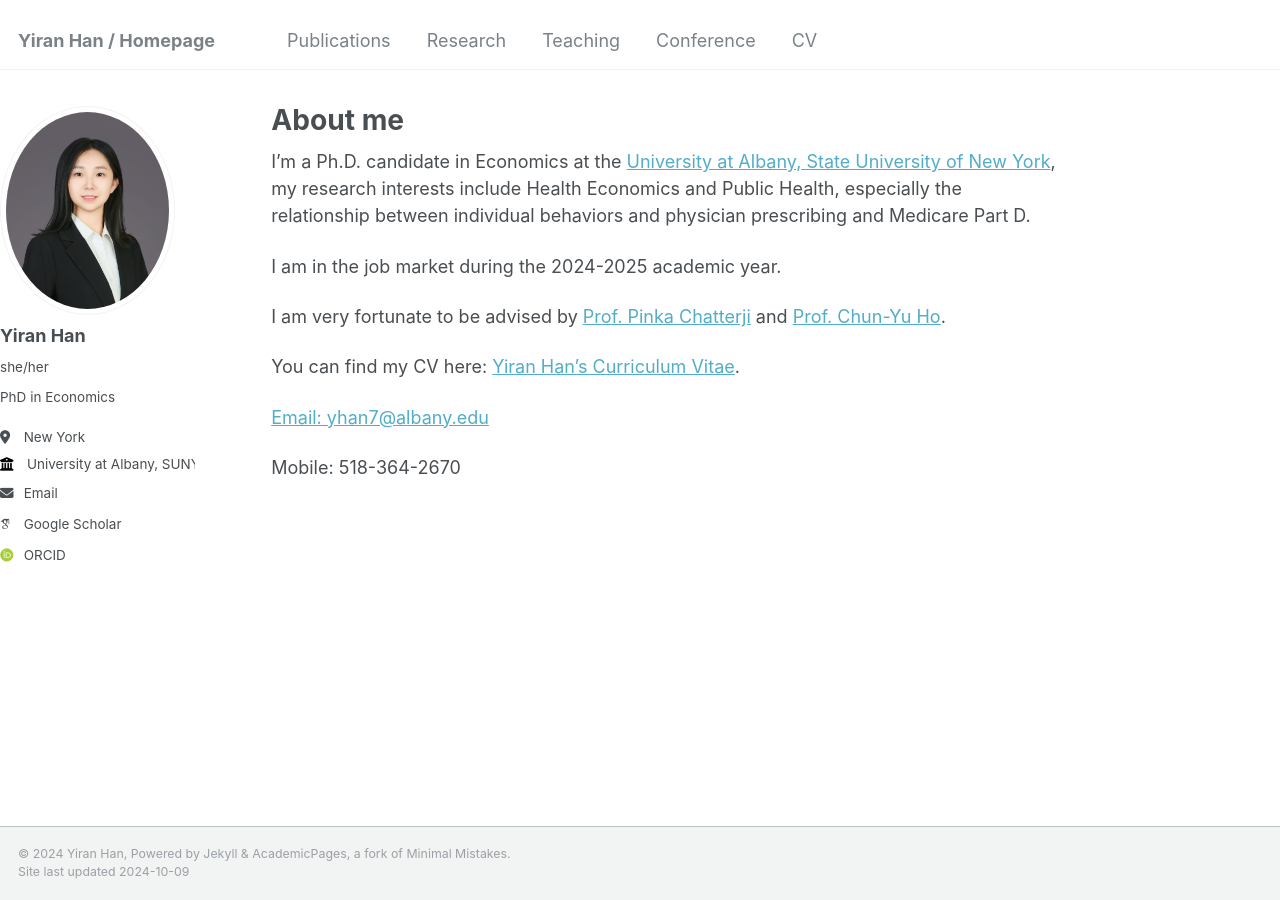
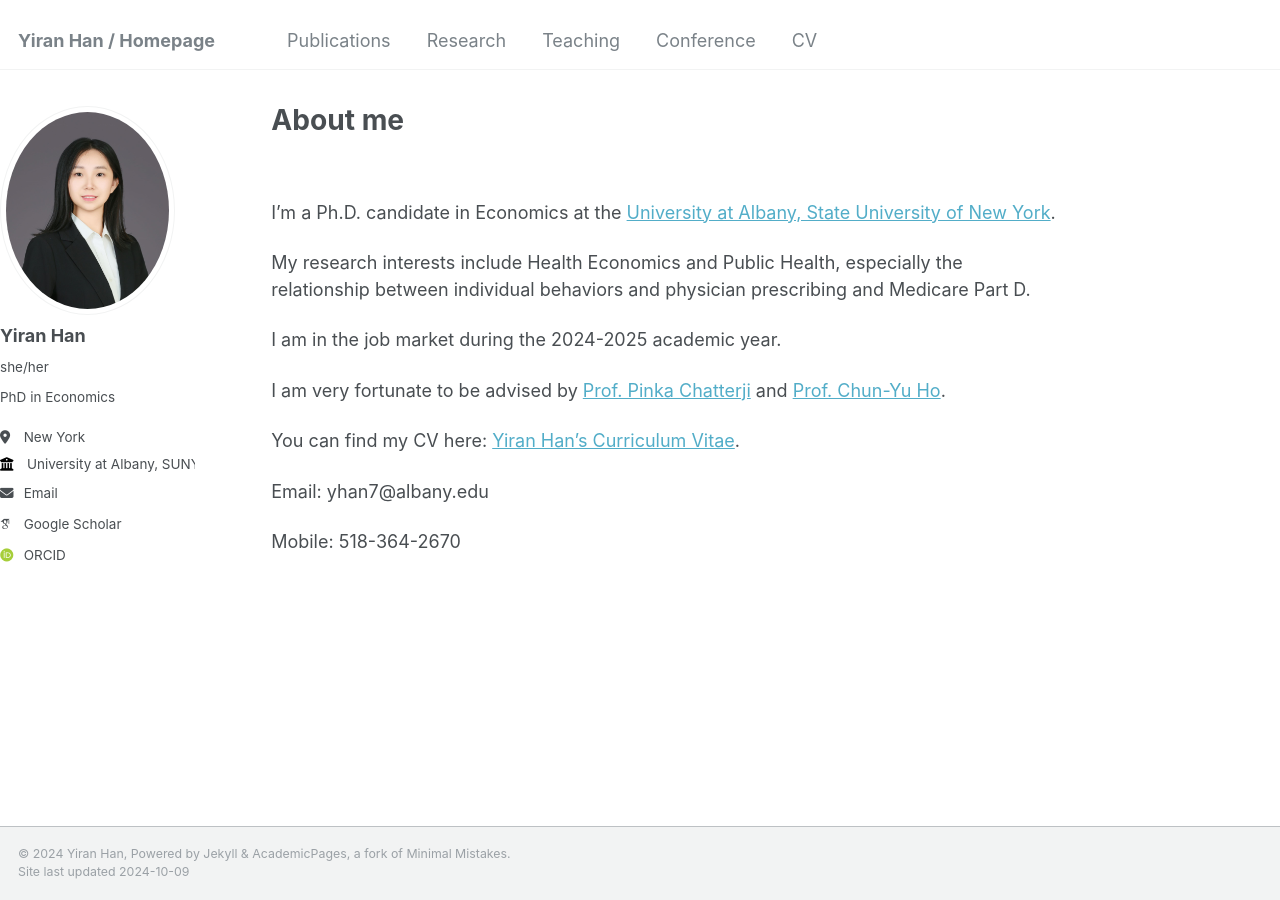
Before and after one commit to yiran-han/yiran-han.github.io, a Jekyll site: the page built from _pages/about.md, in a window 1280 px wide. Built offline with Jekyll 4.4.1, drawn with Linux system fonts in a browser that asks for light colours; some web fonts are replaced.

Commit message:
Update about.md

```diff
--- a/_pages/about.md
+++ b/_pages/about.md
@@ -7,10 +7,11 @@ redirect_from:
   - /about.html
 ---
 
+<br/>
 
+I'm a Ph.D. candidate in Economics at the [University at Albany, State University of New York](https://www.albany.edu/).
 
-
-I'm a Ph.D. candidate in Economics at the [University at Albany, State University of New York](https://www.albany.edu/), my research interests include Health Economics and Public Health, especially the relationship between individual behaviors and physician prescribing and Medicare Part D.
+My research interests include Health Economics and Public Health, especially the relationship between individual behaviors and physician prescribing and Medicare Part D.
 
 I am in the job market during the 2024-2025 academic year.
 
```
Also changed, not shown: other parts of _pages/about.md (+1 -1 lines).
